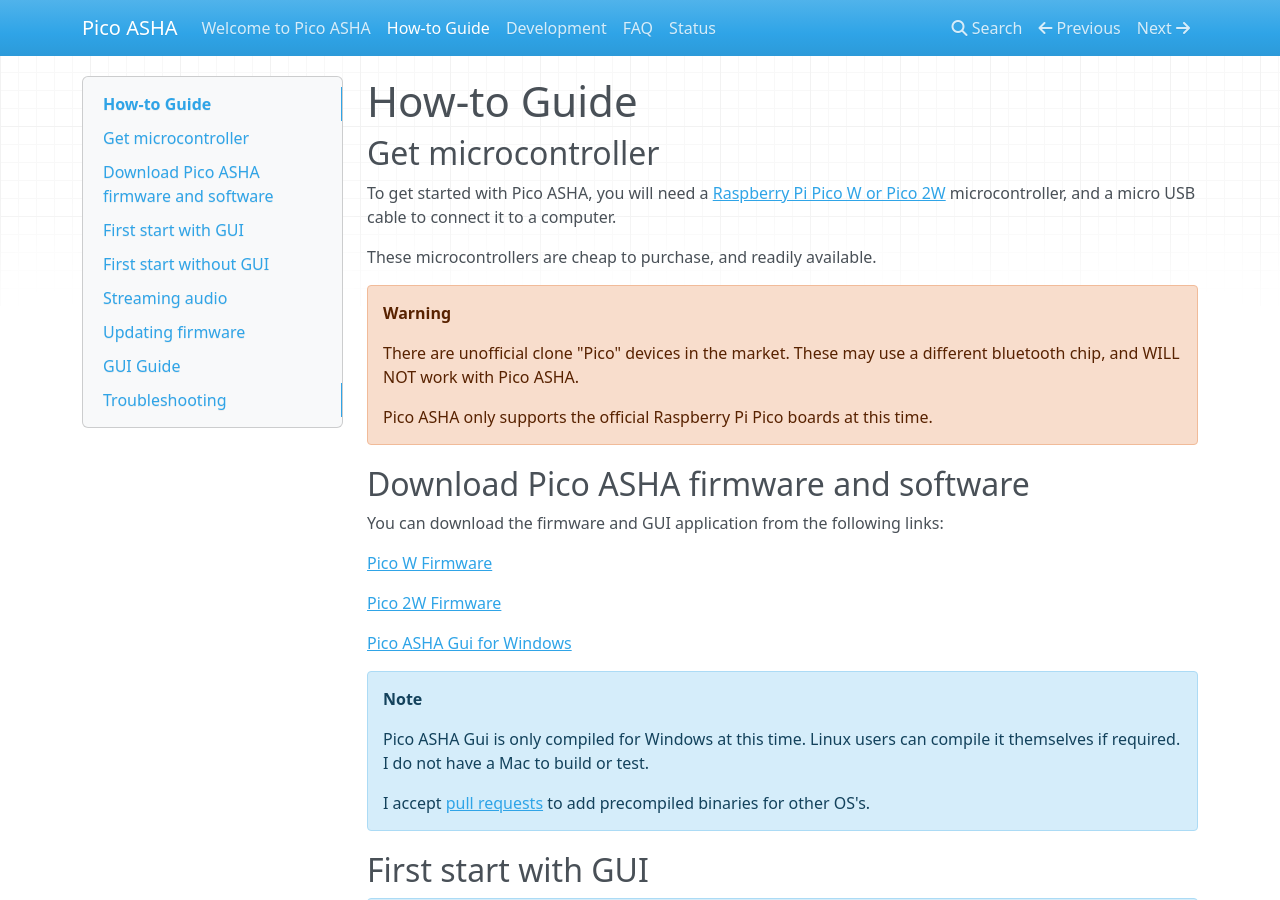
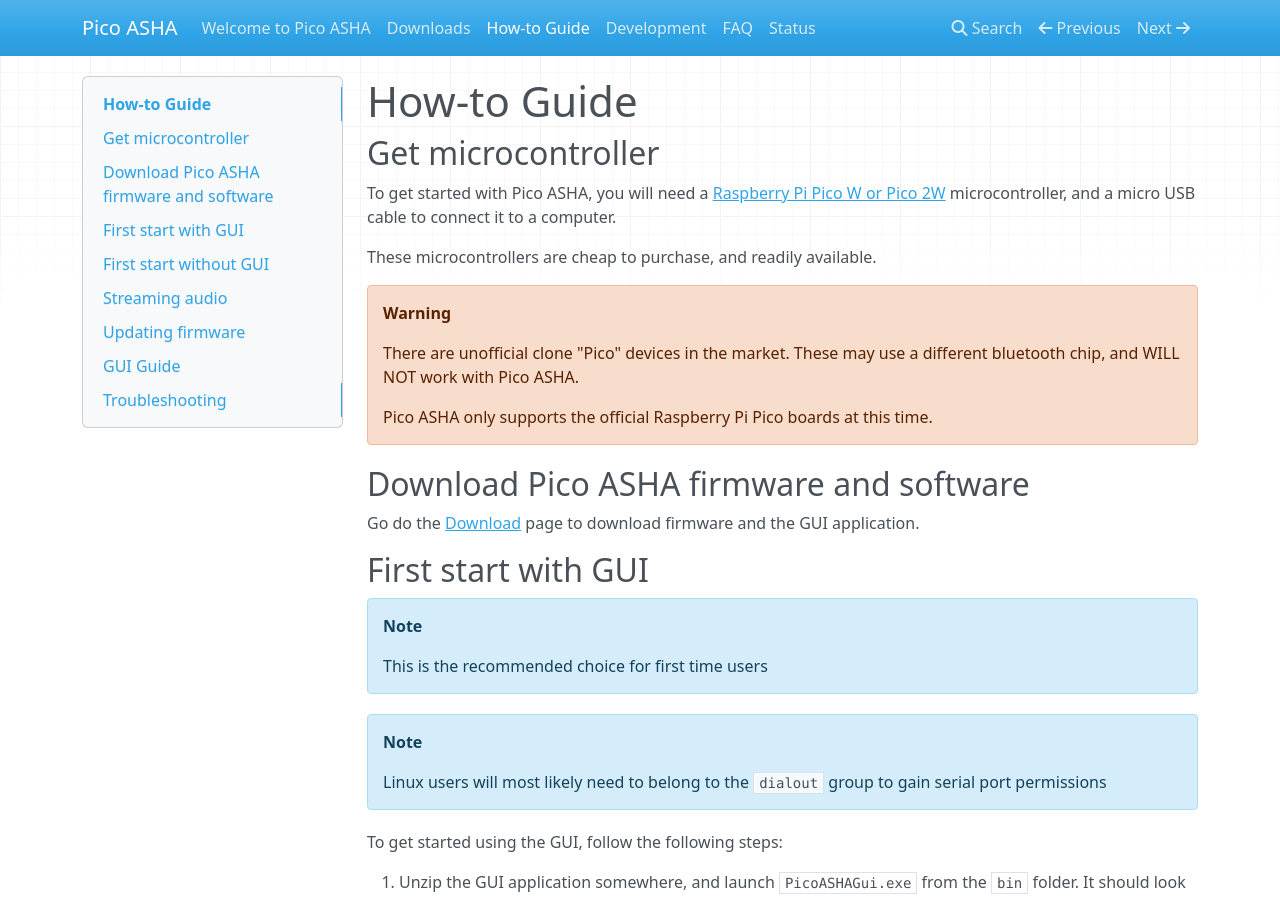
Before and after one commit to shermp/Pico-ASHA, an MkDocs documentation site: the page built from website/docs/guide.md, in a window 1280 px wide and 900 px high. Built offline with MkDocs 1.6.1, drawn with Linux system fonts in a browser that asks for light colours; nearby versions of some CDN libraries.

Commit message:
Add download links and page to docs

```diff
--- a/website/docs/guide.md
+++ b/website/docs/guide.md
@@ -16,20 +16,7 @@
 
 ## Download Pico ASHA firmware and software
 
-You can download the firmware and GUI application from the following links:
-
-[Pico W Firmware]()
-
-[Pico 2W Firmware]()
-
-[Pico ASHA Gui for Windows]()
-
-!!! Note
-
-    Pico ASHA Gui is only compiled for Windows at this time. Linux users
-    can compile it themselves if required. I do not have a Mac to build or test.
-
-    I accept [pull requests](https://github.com/shermp/Pico-ASHA/pulls) to add precompiled binaries for other OS's.
+Go do the [Download](download.md) page to download firmware and the GUI application.
 
 ## First start with GUI
 
--- a/website/mkdocs.yml
+++ b/website/mkdocs.yml
@@ -1,6 +1,7 @@
 site_name: Pico ASHA
 nav:
   - index.md
+  - download.md
   - guide.md
   - development.md
   - faq.md
```
Also changed, not shown: website/docs/download.md (added, +16 -0 lines).
